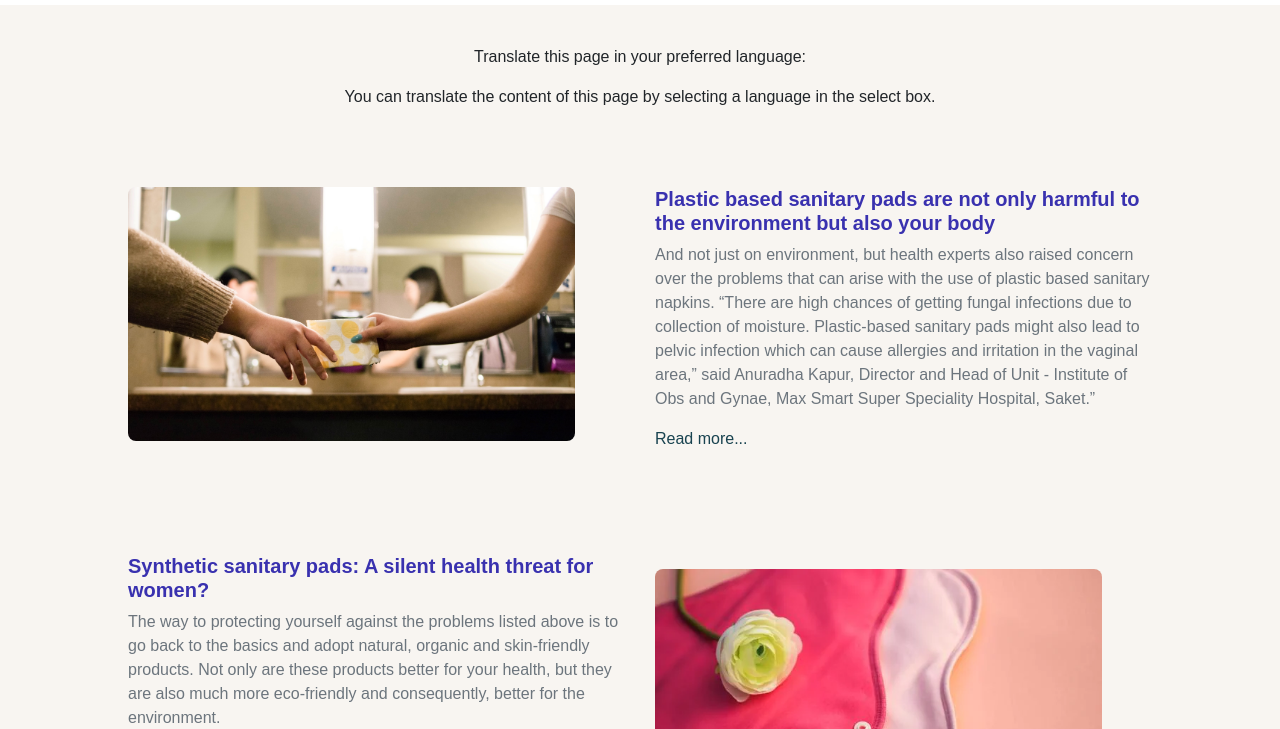
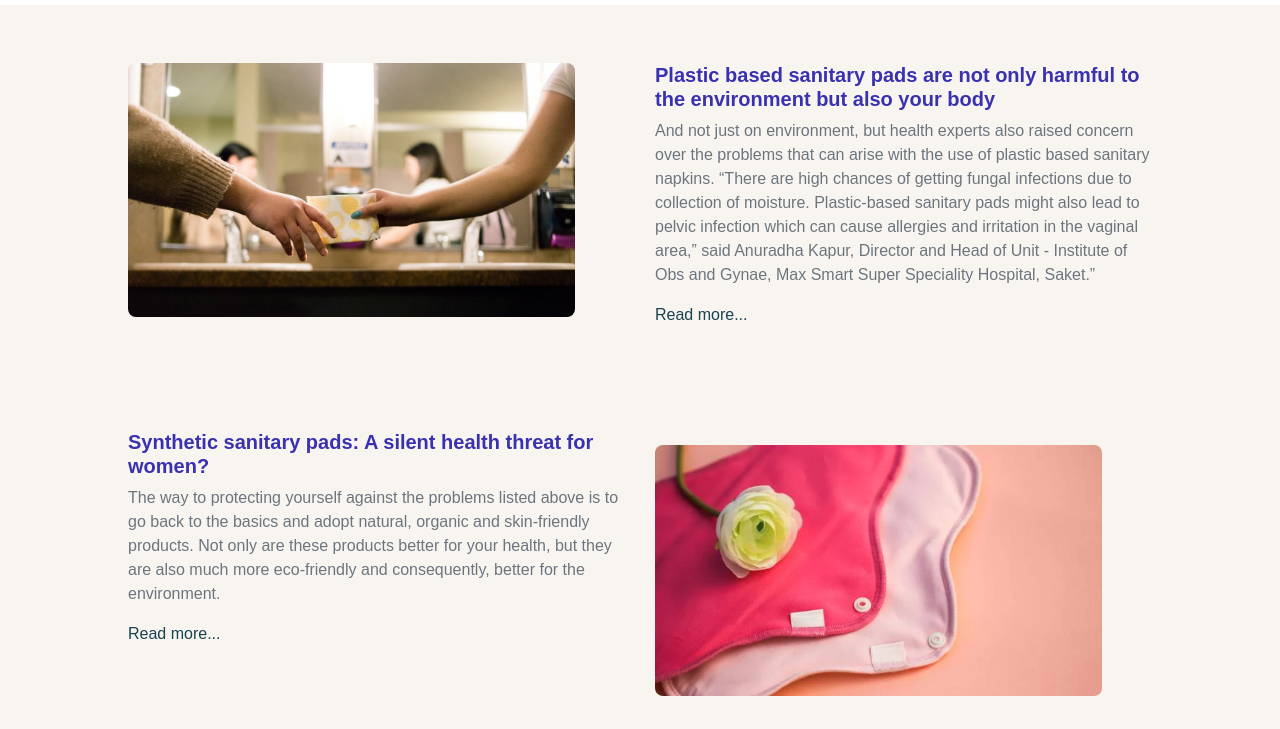
Before and after one commit to aviple-businessinnovator/Aaradhya-Health-Care, a plain HTML site: page top-stories.html in a window 1280 px wide. Shown: the part 71-800 px from the top of the page. Drawn offline with nearby package versions, Linux system fonts and the light colour scheme.

Commit message:
Update top-stories.html

```diff
--- a/top-stories.html
+++ b/top-stories.html
@@ -29,14 +29,14 @@
     <title>Sanitary Napkin - Day Use</title>
 </head>
 <body>
-  <script type="text/javascript">
+<!--   <script type="text/javascript">
     function googleTranslateElementInit() {
   new google.translate.TranslateElement(
             {pageLanguage: 'en'},
             'google_translate_element'
     );
     }
-</script>
+</script> -->
 
 <script type="text/javascript" src=
 "https://translate.google.com/translate_a/element.js?
@@ -130,7 +130,7 @@ cb=googleTranslateElementInit">
     </div>
   </nav>
     <br><br><br><br>
-    <div style="text-align: center; margin-top: 20px;">
+<!--     <div style="text-align: center; margin-top: 20px;">
       <p>
             Translate this page in
             your preferred language:
@@ -146,7 +146,7 @@ cb=googleTranslateElementInit">
             select box.
         </p>
     </div>
-    <br>
+    <br> -->
     <div class="how-section1">
       <div class="row">
           <div class="col-md-6 how-img">
```
